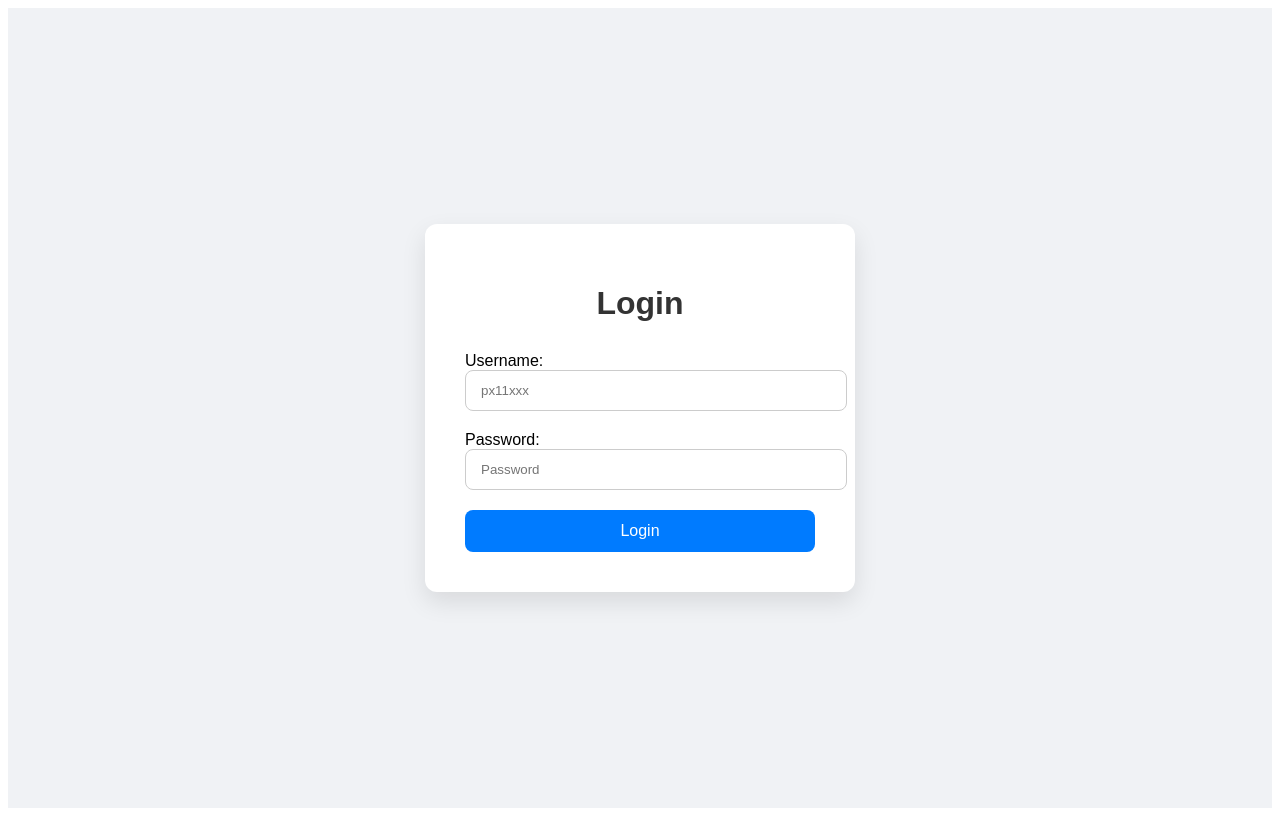
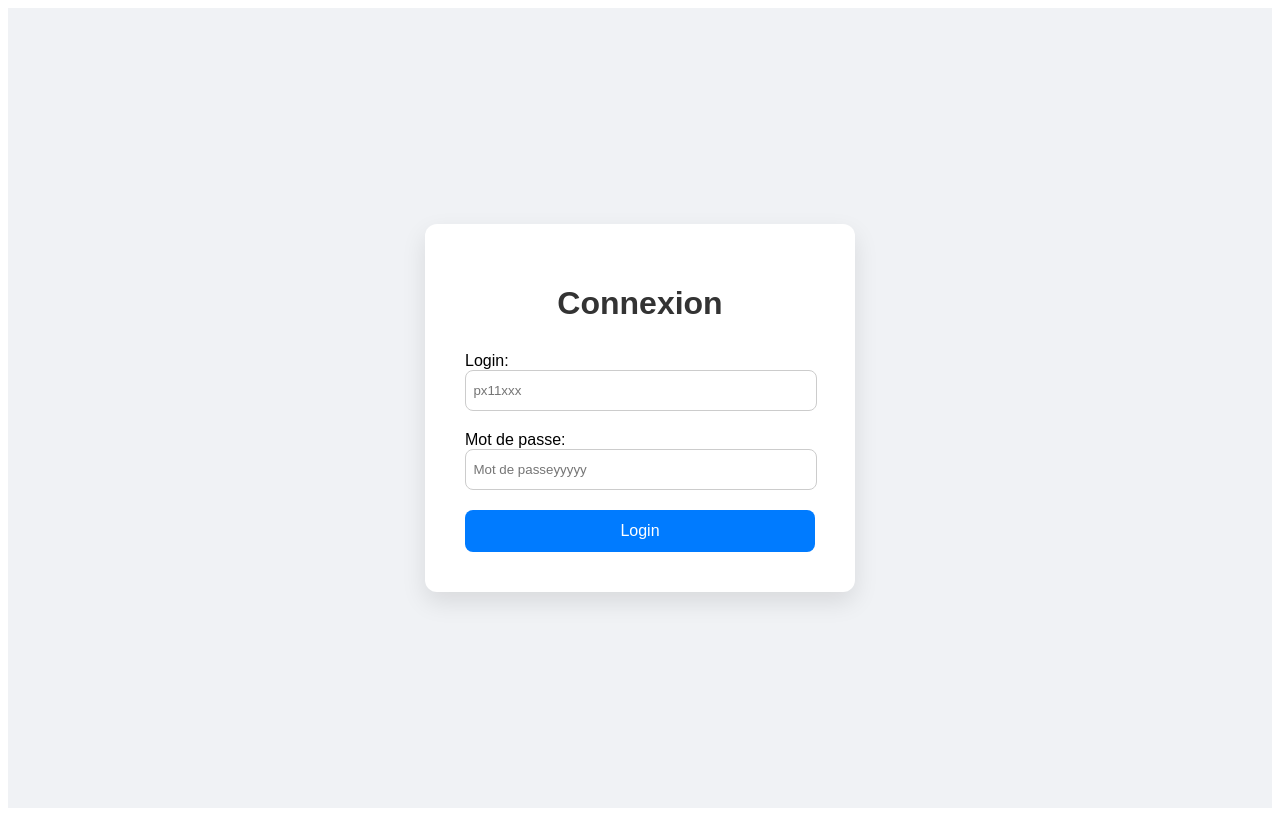
Before and after one commit to joaberch/Tester-P_Appro1, a Vue app in the folder apps/front-tester/: page /login in a window 1280 px wide. Built offline with nearby package versions, Linux system fonts and the light colour scheme.

Commit message:
refactor(style): login page

```diff
--- a/apps/front-tester/src/components/login/LoginBox.vue
+++ b/apps/front-tester/src/components/login/LoginBox.vue
@@ -38,13 +38,14 @@ export default {
     <div class="global">
         <div class="wrapper">
             <form @submit.prevent="login()" action="">
-                <h1>Login</h1>
+                <h1>Connexion</h1>
                 <div class="input-box">
-                    Username: <input type="text" placeholder="px11xxx" class="username" required>
+                    Login:
+                    <input type="text" placeholder="  px11xxx" class="username" required>
                 </div>
 
                 <div class="input-box">
-                    Password: <input :type="isPasswordDisplayed ? 'text' : 'password'" placeholder="Password" class="password" required>
+                    Mot de passe: <input :type="isPasswordDisplayed ? 'text' : 'password'" placeholder="  Mot de passeyyyyy" class="password" required>
                     <i :class="isPasswordDisplayed ? 'bx bx-show' : 'bx bxs-hide'" @mousedown="isPasswordDisplayed = !isPasswordDisplayed"
                         @mouseup="isPasswordDisplayed = !isPasswordDisplayed"></i>
                     <p class="error">{{ errorMessage }}</p>
@@ -86,7 +87,7 @@ h1 {
 
 .input-box input {
     width: 100%;
-    padding: 12px 15px;
+    padding: 12px 0px;
     border: 1px solid #ccc;
     border-radius: 8px;
     outline: none;
--- a/apps/front-tester/src/views/HomeView.vue
+++ b/apps/front-tester/src/views/HomeView.vue
@@ -64,7 +64,7 @@ export default {
 }
 
 #header button, .button {
-    background-color: #e74c3c; /* rouge */
+    background-color: #0084ff; /* rouge */
     color: white;
     border: none;
     padding: 8px 16px;
@@ -76,6 +76,6 @@ export default {
 }
 
 #header button:hover, .button:hover {
-    background-color: #c0392b; /* rouge plus foncé au survol */
+    background-color: #0400ff; /* rouge plus foncé au survol */
 }
 </style>
```
